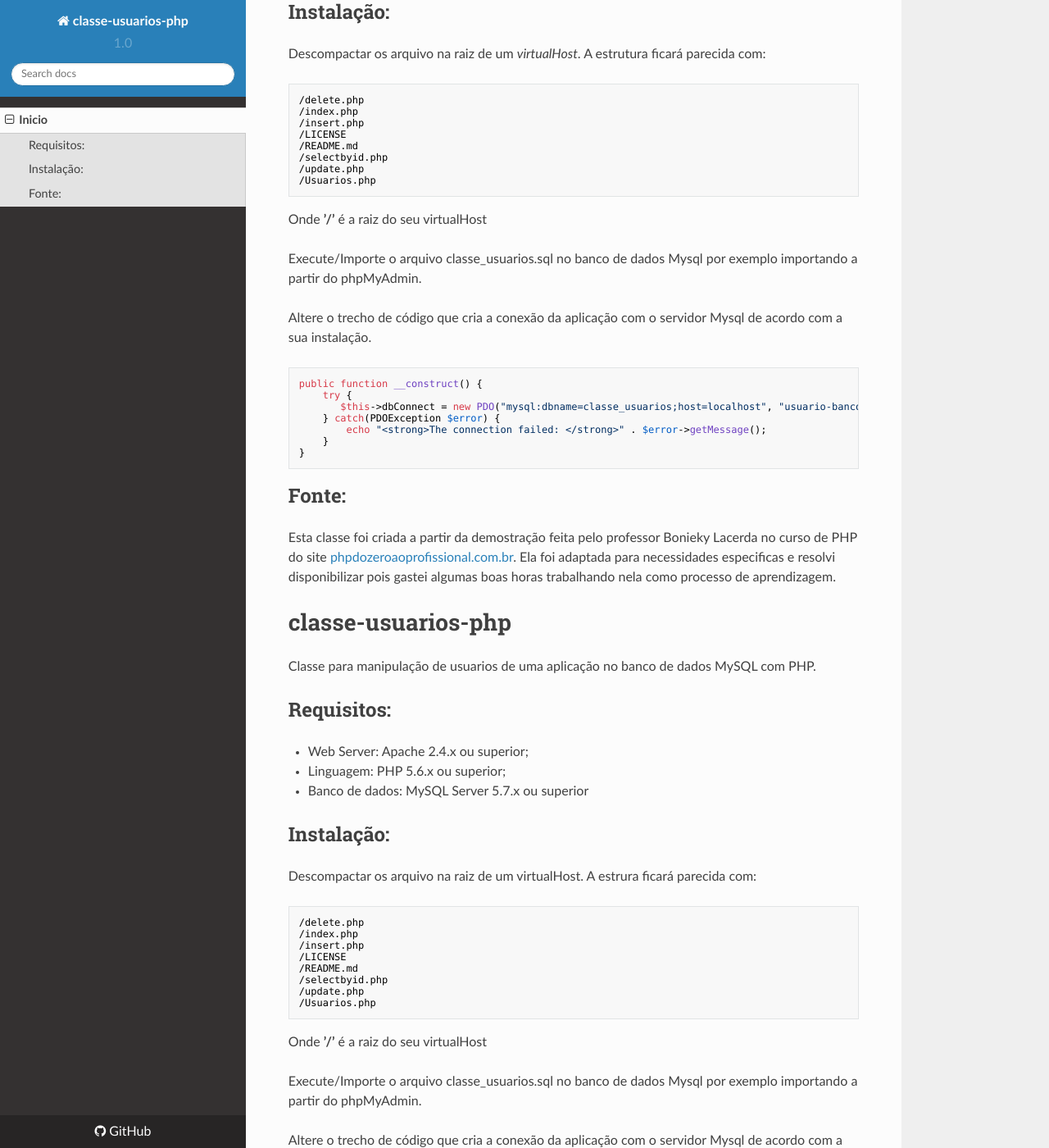
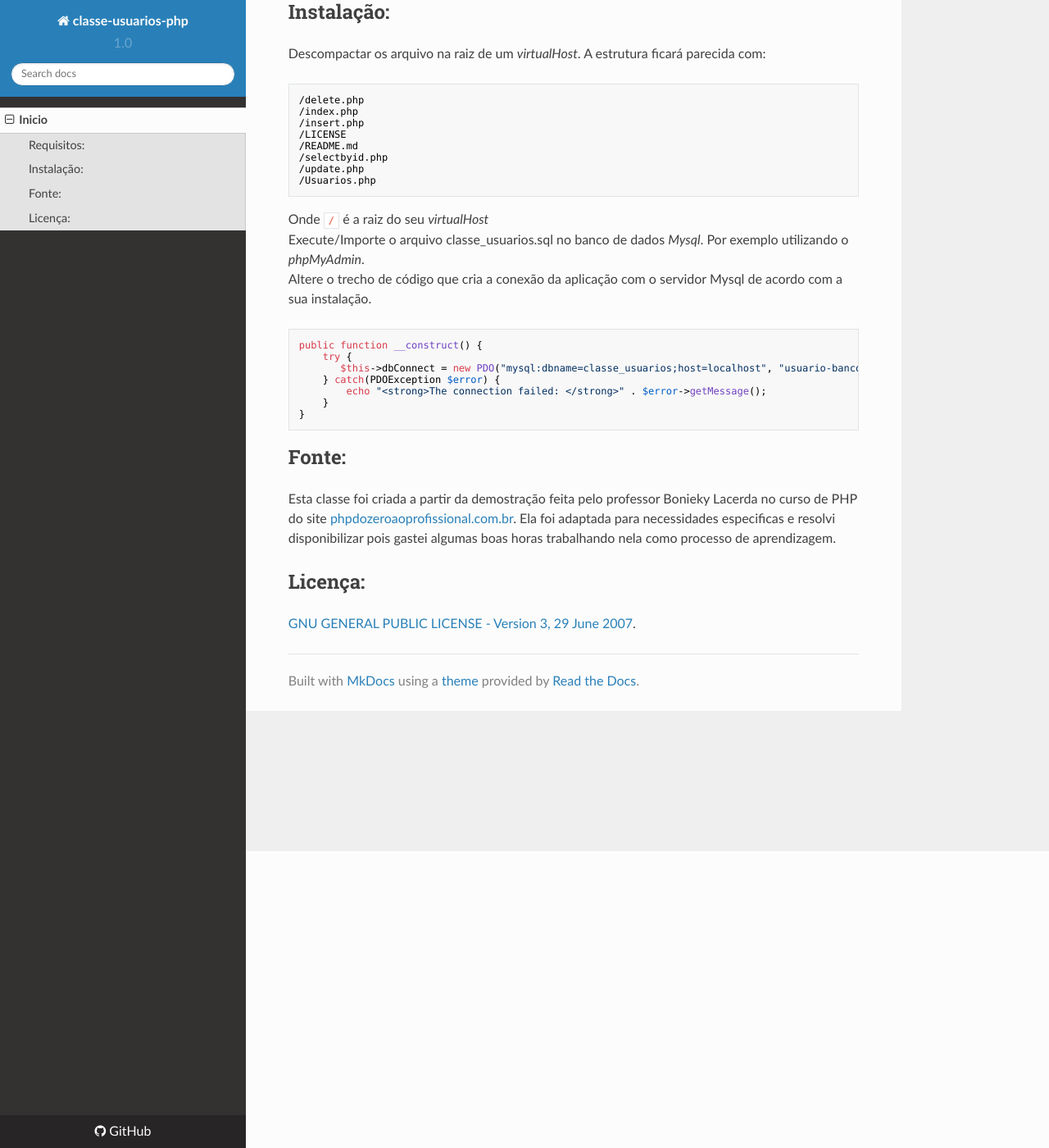
Before and after one commit to getuliovinicius/classe-usuarios-php, an MkDocs documentation site: the page built from docs/mds/index.md, in a window 1280 px wide and 1400 px high, scrolled down 362 px. Shown: the whole window at 82% size. Built offline with MkDocs 1.6.1, drawn with Linux system fonts in a browser that asks for light colours; nearby versions of some CDN libraries; old or Windows-style settings are respelled for this version of MkDocs.

````diff
--- a/docs/mds/index.md
+++ b/docs/mds/index.md
@@ -24,10 +24,8 @@
 /Usuarios.php
 ```
 
-Onde **'/'** é a raiz do seu virtualHost
-
-Execute/Importe o arquivo classe_usuarios.sql no banco de dados Mysql por exemplo importando a partir do phpMyAdmin.
-
+Onde `/` é a raiz do seu _virtualHost_
+Execute/Importe o arquivo classe_usuarios.sql no banco de dados _Mysql_. Por exemplo utilizando o _phpMyAdmin_.
 Altere o trecho de código que cria a conexão da aplicação com o servidor Mysql de acordo com a sua instalação.
 
 ``` php
@@ -43,51 +41,6 @@
 ## Fonte:
 
 Esta classe foi criada a partir da demostração feita pelo professor Bonieky Lacerda no curso de PHP do site [phpdozeroaoprofissional.com.br](http://www.phpdozeroaoprofissional.com.br). Ela foi adaptada para necessidades especificas e resolvi disponibilizar pois gastei algumas boas horas trabalhando nela como processo de aprendizagem.
-# classe-usuarios-php
-
-Classe para manipulação de usuarios de uma aplicação no banco de dados MySQL com PHP.
-
-## Requisitos:
-
-- Web Server: Apache 2.4.x ou superior;
-- Linguagem: PHP 5.6.x ou superior;
-- Banco de dados: MySQL Server 5.7.x ou superior
-
-## Instalação:
-
-Descompactar os arquivo na raiz de um virtualHost. A estrura ficará parecida com:
-
-```
-/delete.php
-/index.php
-/insert.php
-/LICENSE
-/README.md
-/selectbyid.php
-/update.php
-/Usuarios.php
-```
-
-Onde **'/'** é a raiz do seu virtualHost
-
-Execute/Importe o arquivo classe_usuarios.sql no banco de dados Mysql por exemplo importando a partir do phpMyAdmin.
-
-Altere o trecho de código que cria a conexão da aplicação com o servidor Mysql de acordo com a sua instalação.
-
-```php
-public function __construct() {
-    try {
-       $this->dbConnect = new PDO("mysql:dbname=classe_usuarios;host=localhost", "usuario-banco-de-dados", "senha");
-    } catch(PDOException $error) {
-        echo "<strong>The connection failed: </strong>" . $error->getMessage();
-    }
-}
-
-```
-
-## Fonte:
-
-Esta classe foi criada a partir da demostração feita pelo professor Bonieky Lacerda no curso de PHP do site [phpdozeroaoprofissional.com.br](http://www.phpdozeroaoprofissional.com.br). Ela foi adaptada para necessidades especificas e resolvi disponibilizar pois gastei algumas boas horas trabalhando nela como processo de aprendizagem.
 
 ## Licença:
 
````
